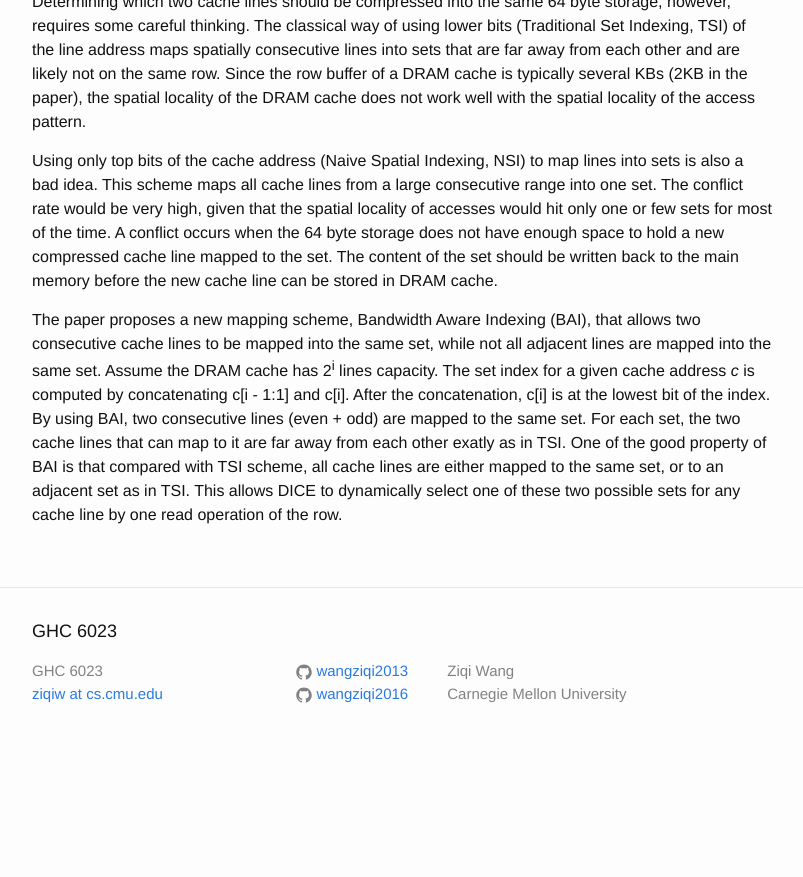
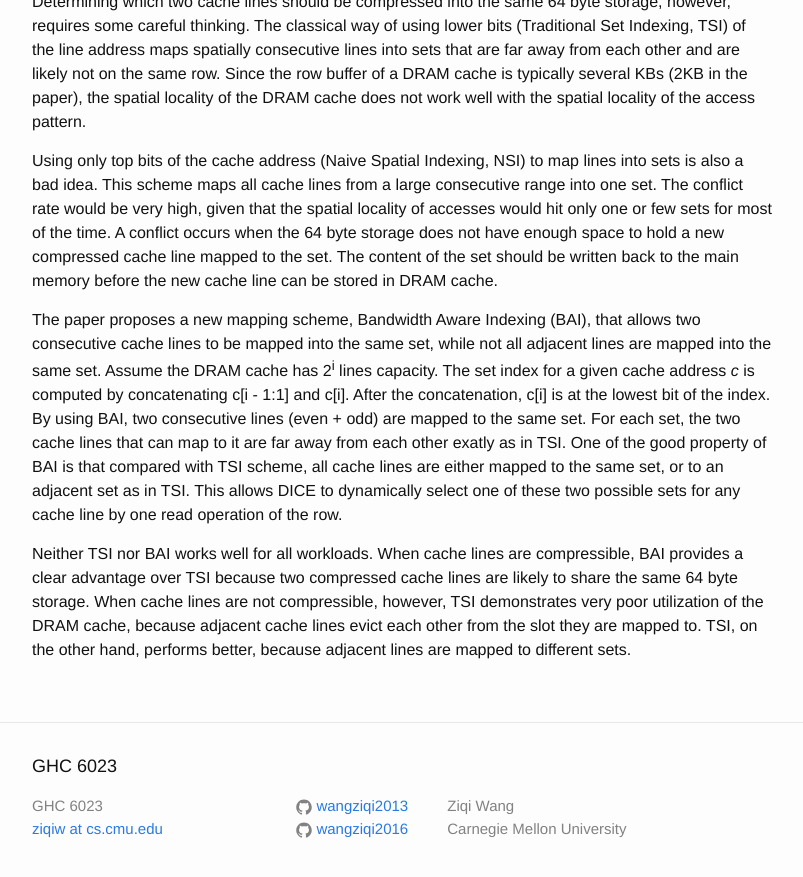
Before and after one commit to wangziqi2013/wangziqi2013.github.io, a Jekyll site: the page built from _posts/2018-05-20-dice.markdown, in a window 1280 px wide and 900 px high, scrolled down 823 px. Shown: the top 877 px of the window, without its empty margins (238-1041 px from the left). Built offline with Jekyll 4.4.1, drawn with Linux system fonts in a browser that asks for light colours; before the commit the page ends 1588 px from its top, so only the background shows below that.

Commit message:
Adding result

```diff
--- a/_posts/2018-05-20-dice.markdown
+++ b/_posts/2018-05-20-dice.markdown
@@ -46,3 +46,8 @@ c[i] is at the lowest bit of the index. By using BAI, two consecutive lines (eve
 the two cache lines that can map to it are far away from each other exatly as in TSI. One of the good property of BAI is that
 compared with TSI scheme, all cache lines are either mapped to the same set, or to an adjacent set as in TSI. This allows DICE
 to dynamically select one of these two possible sets for any cache line by one read operation of the row.
+
+Neither TSI nor BAI works well for all workloads. When cache lines are compressible, BAI provides a clear advantage over TSI
+because two compressed cache lines are likely to share the same 64 byte storage. When cache lines are not compressible, however,
+TSI demonstrates very poor utilization of the DRAM cache, because adjacent cache lines evict each other from the slot they are
+mapped to. TSI, on the other hand, performs better, because adjacent lines are mapped to different sets.
```
